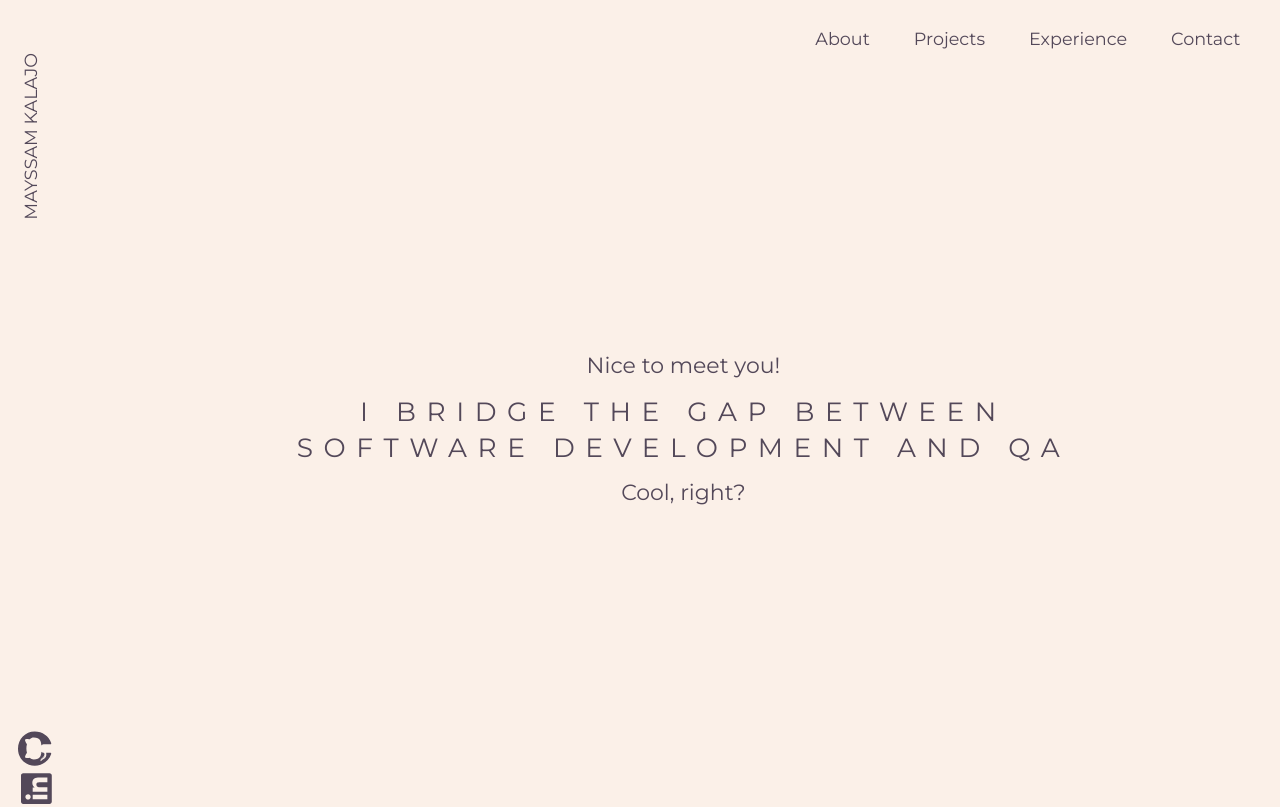
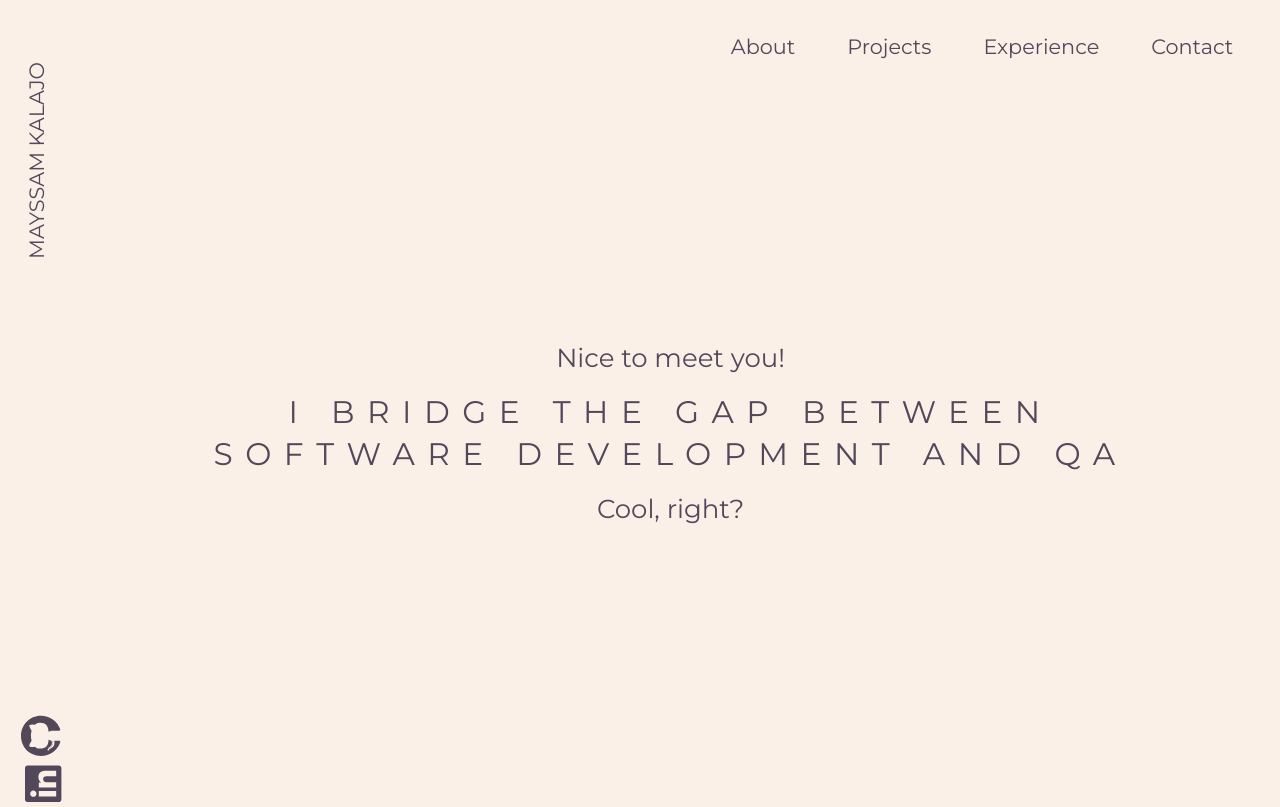
Before and after one commit to mayssam73/portfolio-website-revised, a Next.js app in the folder my-app/: page / in a window 1280 px wide. Built offline with nearby package versions, Linux system fonts and the light colour scheme.

Commit message:
Small UI changes

```diff
--- a/my-app/src/pages/HomeMainText.js
+++ b/my-app/src/pages/HomeMainText.js
@@ -2,7 +2,7 @@ import React from 'react';
 
 export default function home_main_text() {
     return (
-        <div className="ml-8 text-xl text-center flex flex-col w-screen justify-center items-center">
+        <div className="text-xl text-center flex flex-col w-screen justify-center items-center">
             <div>
                 Nice to meet you!
             </div>
--- a/my-app/src/pages/SideBar.js
+++ b/my-app/src/pages/SideBar.js
@@ -9,10 +9,10 @@ export default function side_bar() {
             <div className="flex flex-row">
                 {/* Fix the responsiveness of icons */}
                 <Link href="https://github.com/mayssam73">
-                    <FontAwesomeIcon icon={["fab", "github"]} rotation={270} size="2xl" className="ml-4 mt-[64vh]"/>
+                    <FontAwesomeIcon icon={["fab", "github"]} rotation={270} size="2xl" className="ml-4 mt-[57vh]"/>
                 </Link>
                 <Link href="https://www.linkedin.com/in/mayssam-kalajo/">
-                    <FontAwesomeIcon icon={["fab", "linkedin"]} rotation={270} size="2xl" className="-ml-7 mt-[69vh]"/>
+                    <FontAwesomeIcon icon={["fab", "linkedin"]} rotation={270} size="2xl" className="-ml-7 mt-[63vh]"/>
                 </Link>
             </div>
         </div>
--- a/my-app/src/styles/globals.css
+++ b/my-app/src/styles/globals.css
@@ -7,7 +7,7 @@
   :root {
     background-color: #FBF0E8;
     color: #534859;
-    font-size: clamp(0.5rem, 3vw, 1.1rem);
+    font-size: clamp(0.5rem, 3.5vw, 1.3rem);
   }
 }
 
```
